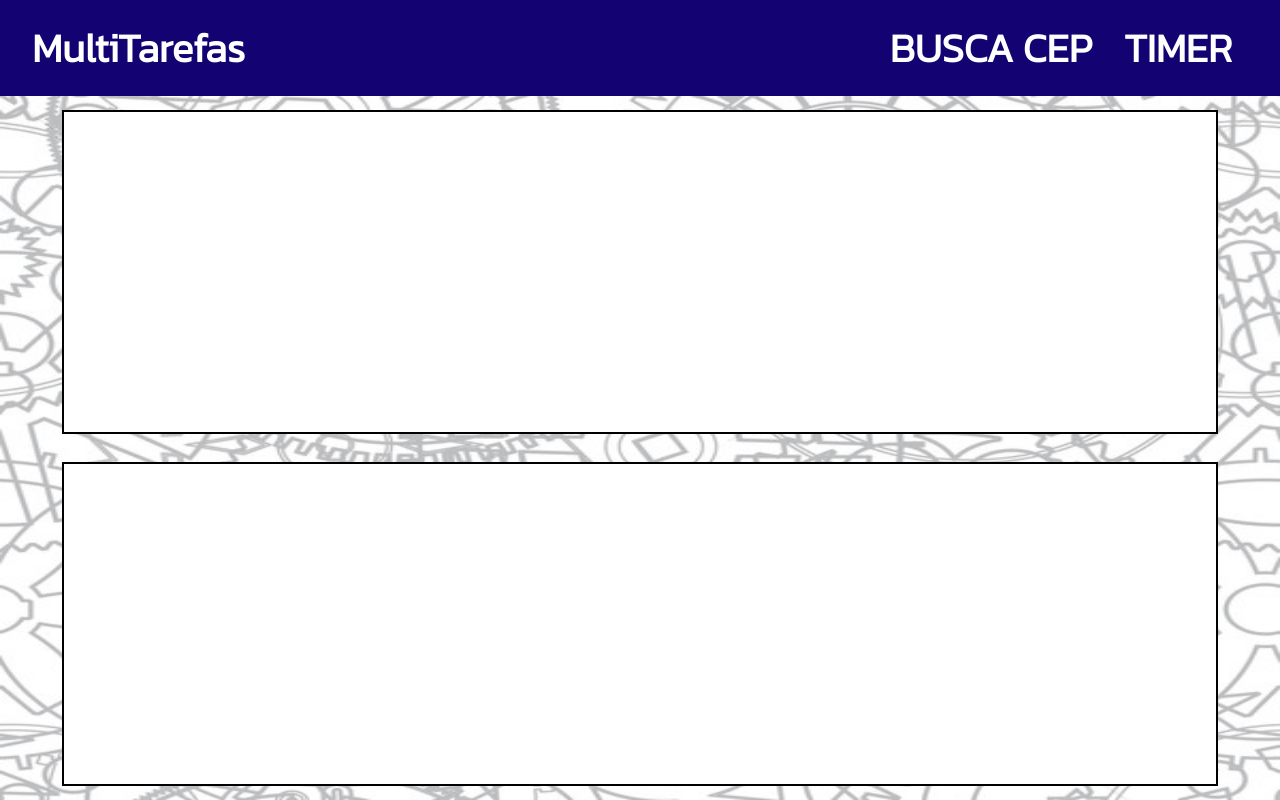
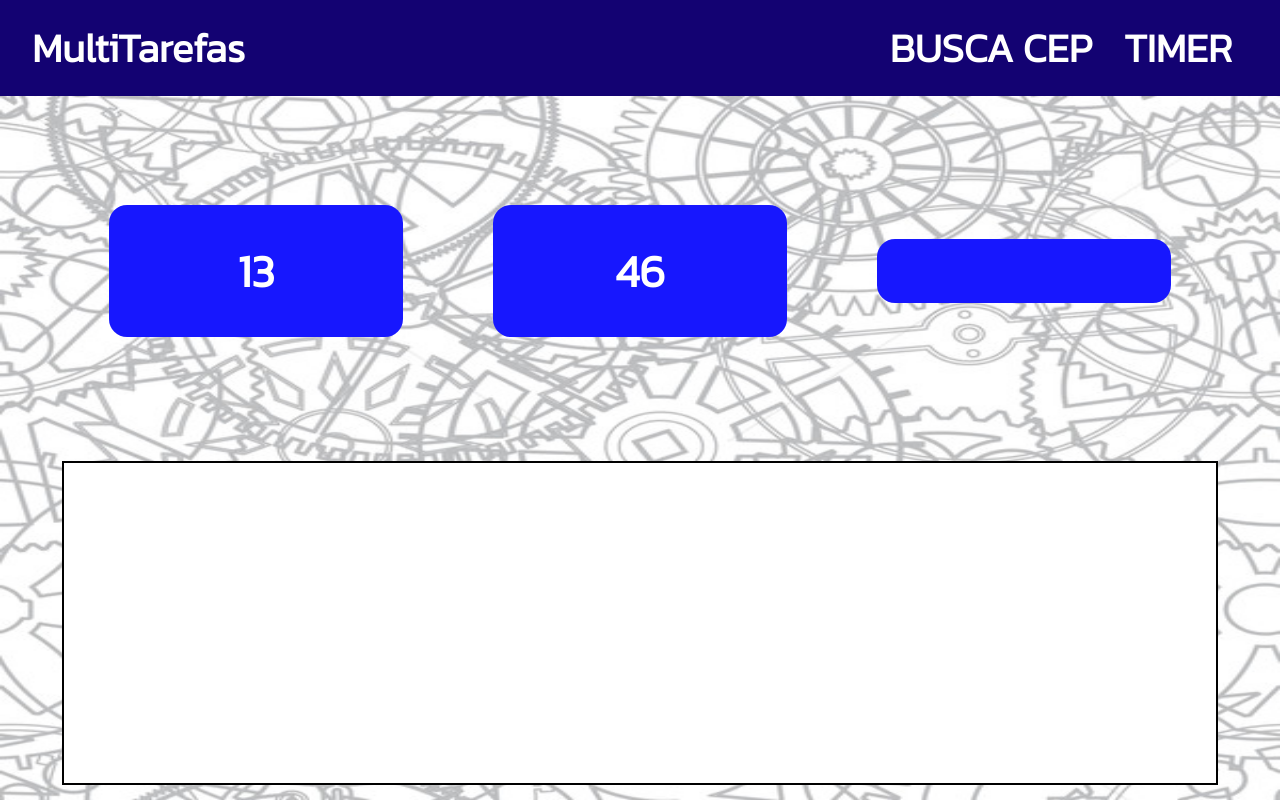
Before and after one commit to GustavoQuirino/multitarefas, a React (Create React App) app: page /timer in a window 1280 px wide. Built offline with nearby package versions, Linux system fonts and the light colour scheme.

Commit message:
criado relogio

```diff
--- a/src/pages/Timer.css
+++ b/src/pages/Timer.css
@@ -14,10 +14,20 @@
     width: 1200px;
     max-width: 90vw;
     height: 40vh;
-    background-color: #fff;
-    border: 2px solid #000;
+    display: flex;
+    justify-content: space-around;
+    align-items: center;
 }
 
+.relogio h1{
+    font-size: 45px;
+    padding: 2rem;
+    background-color: rgb(23, 23, 254);
+    color: #fff;
+    width: 20%;
+    text-align: center;
+    border-radius: 18px;
+}
 .timer{
     width: 1200px;
     max-width: 90vw;
--- a/src/pages/Timer.jsx
+++ b/src/pages/Timer.jsx
@@ -1,12 +1,26 @@
+import { useEffect, useState } from 'react'
 import './Timer.css'
 
 
 const Timer = () => {
 
+    const d = new Date()
+    const hora = d.getHours()
+    const minutos = d.getMinutes()
+    const [segundos ,setSegundos] = useState()
+
+    function pegaSegundos() {
+        setSegundos(d.getSeconds())
+    }
+
+
+
     return (
         <div className="principal">
             <div className="relogio">
-
+                {<h1>{hora}</h1>}
+                {<h1>{minutos}</h1>}
+                {<h1>{segundos}</h1>}
             </div>
             <div className="timer">
 
```
